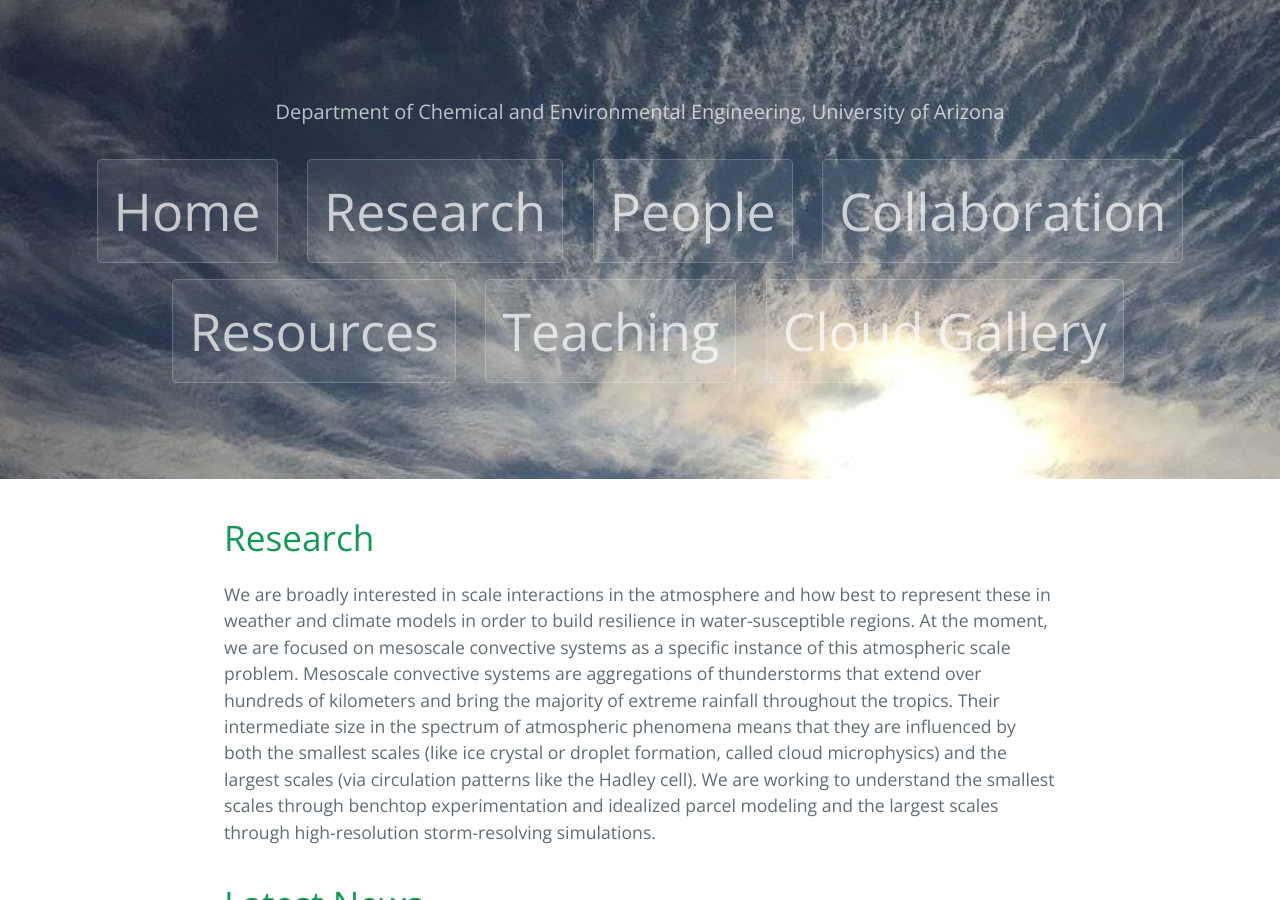
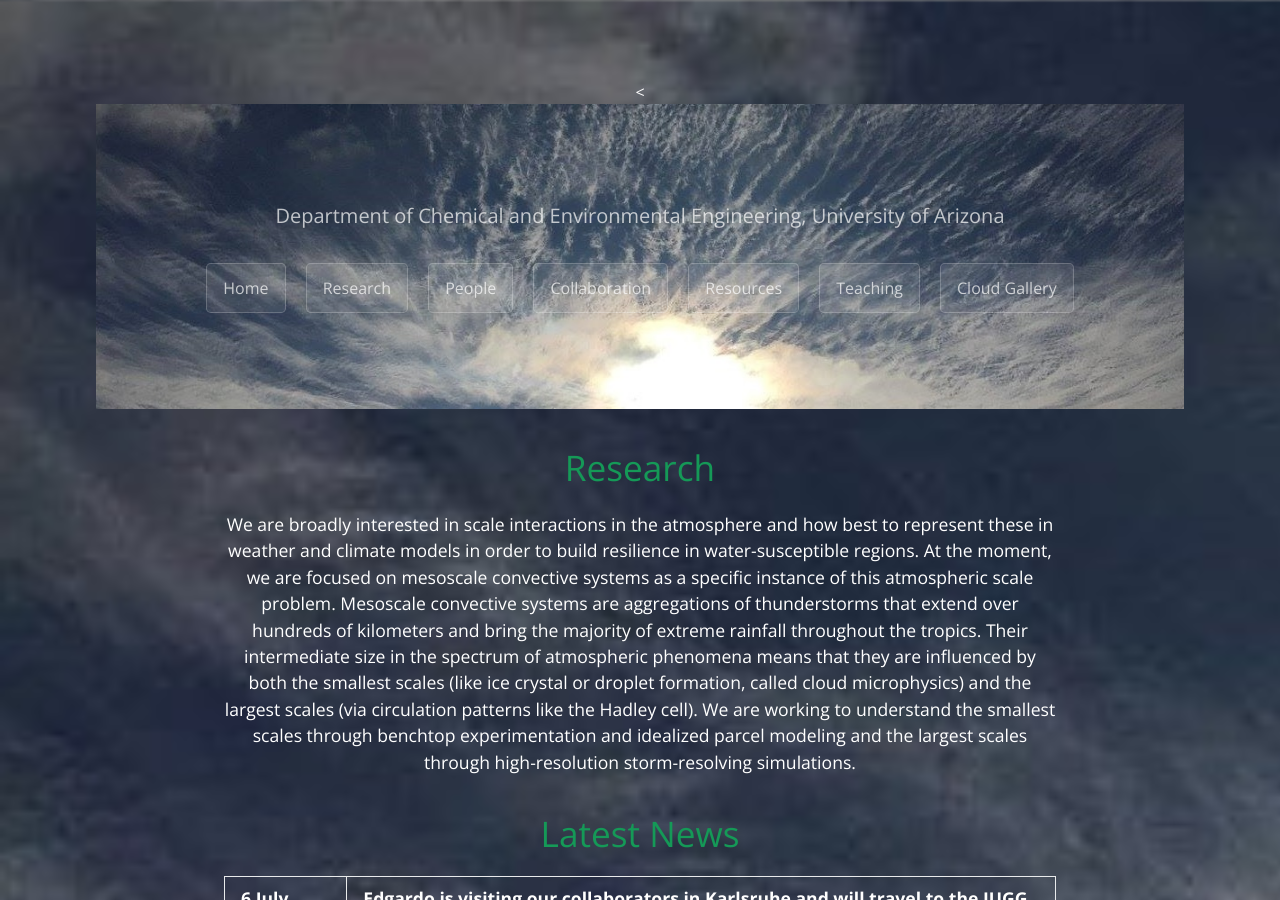
Before and after one commit to sylviasullivan/sylviasullivan.github.io, a Jekyll site: the page built from index.md, in a window 1280 px wide and 900 px high. Built offline with Jekyll 4.4.1, drawn with Linux system fonts in a browser that asks for light colours.

```diff
--- a/_layouts/default.html
+++ b/_layouts/default.html
@@ -23,7 +23,61 @@
     <a id="skip-to-content" href="#content">Skip to the content.</a>
 
     <header class="page-header" role="banner">
-      <alt="{{ page.title | default: site.title | default: site.github.repository_name }}" class="project-name" />
+      <<!DOCTYPE html>
+<html lang="{{ site.lang | default: "en-US" }}">
+  <head>
+
+    {% if site.google_analytics %}
+      <script async src="https://www.googletagmanager.com/gtag/js?id={{ site.google_analytics }}"></script>
+      <script>
+        window.dataLayer = window.dataLayer || [];
+        function gtag(){dataLayer.push(arguments);}
+        gtag('js', new Date());
+        gtag('config', '{{ site.google_analytics }}');
+      </script>
+    {% endif %}
+    <meta charset="UTF-8">
+
+{% seo %}
+    <meta name="viewport" content="width=device-width, initial-scale=1">
+    <meta name="theme-color" content="#157878">
+    <meta name="apple-mobile-web-app-status-bar-style" content="black-translucent">
+    <link rel="stylesheet" href="{{ '/assets/css/style.css?v=' | append: site.github.build_revision | relative_url }}">
+  </head>
+  <body>
+    <a id="skip-to-content" href="#content">Skip to the content.</a>
+
+    <header class="page-header" role="banner">
+      <h2 class="project-tagline">{{ page.description | default: site.description | default: site.github.project_tagline }}</h2>
+      {% if site.github.is_project_page %}
+        <a href="{{ site.github.repository_url }}" class="btn">View on GitHub</a>
+      {% endif %}
+      {% if site.show_downloads %}
+        <a href="{{ site.github.zip_url }}" class="btn">Download .zip</a>
+        <a href="{{ site.github.tar_url }}" class="btn">Download .tar.gz</a>
+      {% endif %}
+	    <a href="/" class="btn">Home</a>
+	  <a href="/research" class="btn">Research</a>
+	  <a href="/people" class="btn">People</a>
+	  <a href="/collaboration" class="btn">Collaboration</a>
+	  <a href="/codes-and-slides" class="btn">Resources</a>
+	  <a href="/teaching" class="btn">Teaching</a>
+	  <a href="/cloud-gallery" class="btn">Cloud Gallery</a>
+    </header>
+
+    <main id="content" class="main-content" role="main">
+      {{ content }}
+
+      <footer class="site-footer">
+        {% if site.github.is_project_page %}
+          <span class="site-footer-owner"><a href="{{ site.github.repository_url }}">{{ site.github.repository_name }}</a> is maintained by <a href="{{ site.github.owner_url }}">{{ site.github.owner_name }}</a>.</span>
+        {% endif %}
+        <span class="site-footer-credits"></span>
+      </footer>
+    </main>
+	<script src="https://cdnjs.cloudflare.com/ajax/libs/pdf.js/2.3.200/pdf.min.js"><\script>
+  </body>
+</html>alt="{{ page.title | default: site.title | default: site.github.repository_name }}" class="project-name" />
       <h2 class="project-tagline">{{ page.description | default: site.description | default: site.github.project_tagline }}</h2>
       {% if site.github.is_project_page %}
         <a href="{{ site.github.repository_url }}" class="btn">View on GitHub</a>
```
